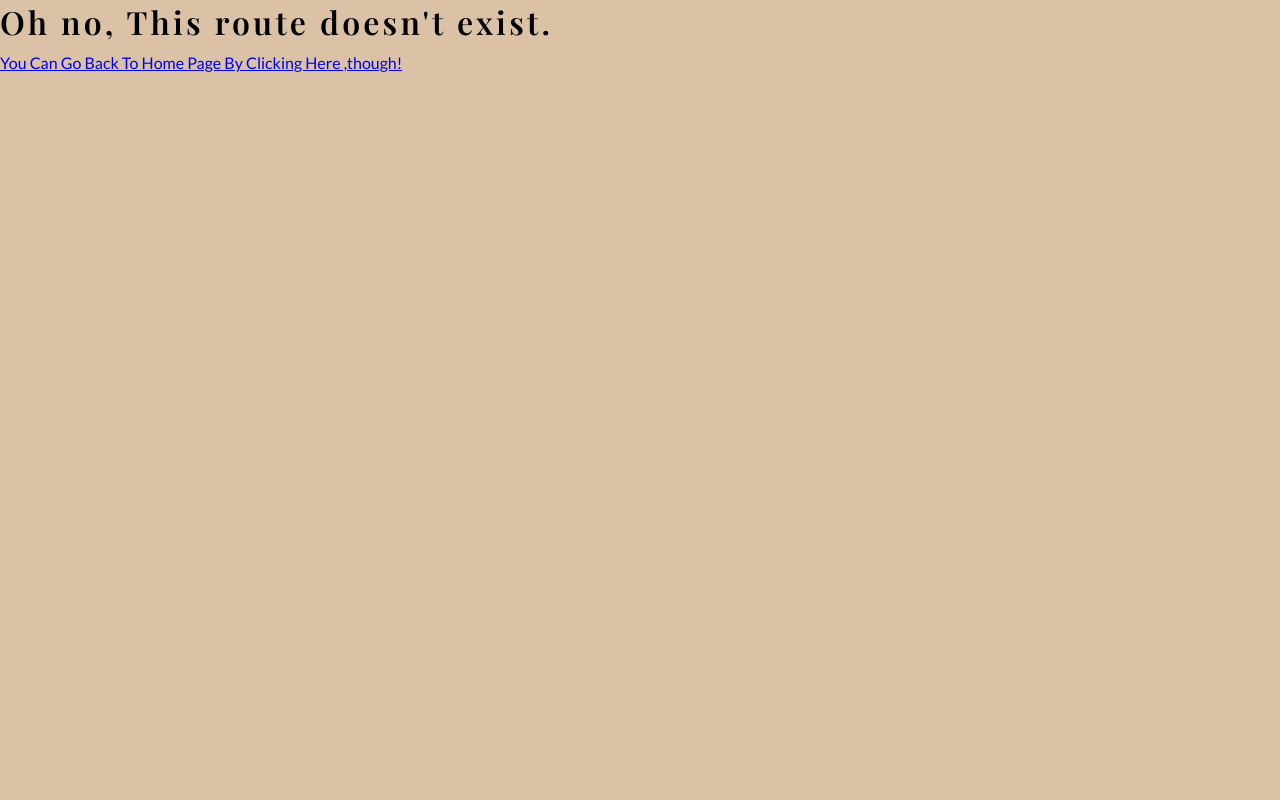
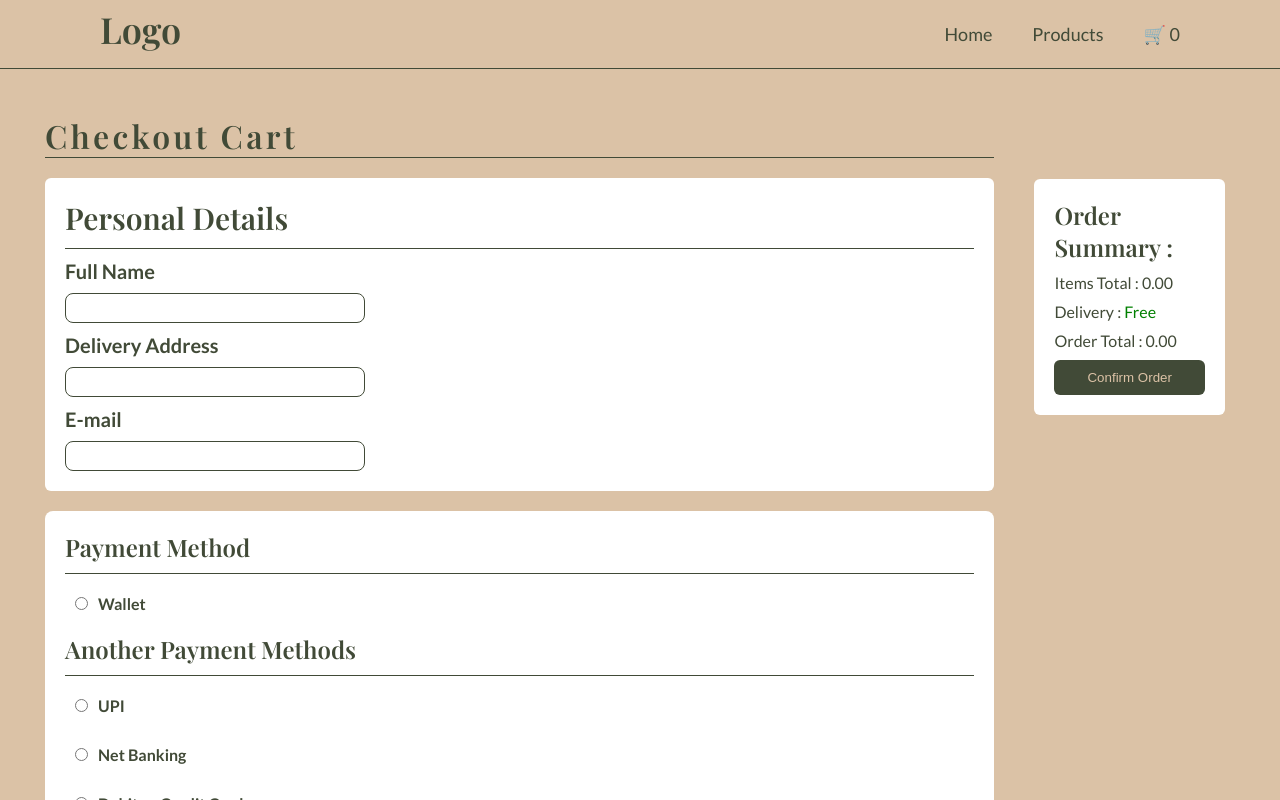
Before and after one commit to vedantpanchariya/E-Commerce, a React (Vite) app: page /checkout in a window 1280 px wide. Shown: the top 800 px of the page. Built offline with nearby package versions, Linux system fonts and the light colour scheme.

Commit message:
E-commerce Website done

```diff
--- a/src/App.css
+++ b/src/App.css
@@ -73,6 +73,7 @@ nav ul{
 }
 
 .active{
+    border-radius: 8px;
     padding: 5px;
     box-shadow: 1px 1px 1px 1px rgba(65, 74, 55,1);
 }
@@ -195,7 +196,7 @@ h1{
 /*Image Side*/
 .left{
     border-radius: 20px;
-    background-image: url(Images/headphones.png);
+    background-image: url(./Images/headphones.png);
     background-repeat: no-repeat;
     background-size: contain;
     background-position: center;
@@ -333,14 +334,9 @@ h1{
 }
 
 .product-image-box img {
-  width: 350px;
+  width: 300px;
   max-height: 500px;
   object-fit: contain;
-  transition: transform 0.3s ease;
-}
-
-.product-image-box img:hover {
-  transform: scale(1.05);
 }
 
 /*  INFORMATION SIDE  */
@@ -400,7 +396,7 @@ h1{
   gap: 20px;
 }
 
-.btn {
+.btn{
   padding: 12px 28px;
   border-radius: 10px;
   font-size: 1.1rem;
@@ -408,7 +404,6 @@ h1{
   border: none;
   transition: 0.25s ease;
 }
-
 /* primary button */
 .primary-btn {
   background-color: var(--primary);
@@ -425,13 +420,19 @@ h1{
 
 /* secondary button */
 .secondary-btn {
+  padding: 0;
   background-color: transparent;
   border: 2px solid var(--primary);
-  color: var(--primary);
 }
-
+.secondary-btn a{
+    padding: 12px 28px;
+    text-decoration: none;
+    color: var(--primary);
+}
 .secondary-btn:hover {
   background-color: var(--primary);
+}
+.secondary-btn a:hover{
   color: white;
 }
 
@@ -442,19 +443,27 @@ h1{
   align-items: center;
   padding: 30px;
   min-height: 90vh;
-  color: var(--primary);
+  color: #DBC2A6;
   font-weight: 600;
-
+  gap: 10px;
 }
 .shopping-cart{
-    border-bottom: 1px solid black;
+    border-bottom: 1px solid #414A37;
     max-width: 1200px;
     width: 100%;
     display: flex;
+    border-radius: 6px;
+    color: var(--primary);
 }
 .cart-details-wrapper>h1{
     border-bottom: 1px solid black;
     margin-bottom: 20px;
+    color: #414A37;
+    font-size: 1.8rem;
+}
+.cart-details-wrapper>h2{
+    color: #414A37;
+    font-size: 1.6rem;
 }
 .cart-info{
     padding: 10px;
@@ -466,6 +475,7 @@ h1{
     width: 200px;
     background-color: white;
     padding: 20px;
+    border-radius: 6px;
 }
 .product-quantity{
     margin-top: 20px;
@@ -487,17 +497,121 @@ h1{
 }
 .product-quantity button:active{
     transform: translateY(1px);
-    background-color: #4b4f45;
+    background-color: #d3b490;
 }
 .product-quantity span{
   font-size: 16px;
 }
-.cart-total{
+.cart-bottom{
     width: 100%;
-    text-align: end;
-    padding-right: 130px;
-    margin-top: 10px;
-    font-size: 1.2rem;
+    color: #414A37;
+    display: flex;
+    justify-content: space-around;
+}
+.cart-bottom button{
+    border: none;
+    padding: 0.6rem 1.2rem;
+    border-radius: 8px;
+    background-color: #414A37;
+}
+.cart-bottom button:hover{
+    background-color: #343f28;
+}
+.cart-bottom button:active{
+    transform: translateY(1px);
+    background-color: #343f28;
+}
+.cart-bottom a{
+    text-decoration: none;
+    color: #DBC2A6;
+    font-size: 18px;
+}
+
+/*Checkout*/
+#checkout{
+    display: flex;
+    align-items: start;
+    gap: 60px;
+    margin: 25px;
+    color: #414A37;
+    max-width: 1200px;
+}
+#checkout h1{
+    margin-bottom: 20px;
+    padding: 0;
+    border-bottom: 1px solid #414A37;
+}
+.information{
+    width: 100%;
+}
+.information form #details>input,textarea{
+    width: 300px;
+    height: 30px;
+    font-size: 15px;
+    border: 1px solid #414A37;
+    border-radius: 8px;
+    text-indent: 10px;
+}
+.information form #details>input,textarea:focus{
+    outline: none;
+}
+.information form #details{
+    display: flex;
+    flex-direction: column;
+    font-size: 20px;
+    gap: 10px;
+    background-color: white;
+    padding: 20px;
+    border-radius: 6px;
+    margin-bottom: 20px;
+}
+.information form{
+    display: flex;
+    flex-direction: column;
+    border-radius: 6px;
+    margin: 20px;
+    width: 100%;
+    font-weight: 600;
+}
+.information form #radio{
+    display: flex;
+    flex-direction: column;
+    gap: 10px;
+    background-color: white;
+    border-radius: 8px;
+    padding: 20px;
+}
+.information form h2{
+    border-bottom: 1px solid #414A37;
+    padding-bottom: 10px;
+}
+.options{
+    display: flex;
+    gap: 10px;
+    padding: 10px;
+}
+.finalize{
+    display: flex;
+    flex-direction: column;
+    justify-content: center;
+    background-color: white;
+    border-radius: 6px;
+    padding: 20px;
+    gap: 10px;
+    margin-top: 85px;
+}
+.finalize button{
+    padding: 10px 20px;
+    background-color: #414A37;
+    border: none;
+    border-radius: 6px;
+    color: #DBC2A6;
+}
+.finalize button:hover{
+    background-color: #343f28;
+}
+.finalize button:active{
+    transform: translateY(1px);
 }
 
 
@@ -558,7 +672,7 @@ footer li a:hover{
     max-width: fit-content;
 }
 
-form{
+.newsletter form{
     display: flex;
     flex-direction: column;
     gap: 5px;
@@ -726,9 +840,6 @@ footer .bottom{
       text-align: center;
       padding: 0;
     }
-    .cart-total{
-        padding-right: 0;
-    }
 }
 
 
@@ -868,10 +979,33 @@ footer .bottom{
         font-size: 21px !important;
     }
     .card-total{
-        align-items: end    ;
+        align-items: end;
+    }
+    .cart-image img{
+        height: 150px;
+        width: 150px;
     }
     .cart-details-wrapper h2{
         text-align: center;
+    }
+    #checkout{
+        gap: 0;
+        flex-direction: column;
+        align-items: center;
+        margin: 0;
+        font-size: 15px;
+    }
+    .information{
+        display: flex;
+    }
+    .information h1{
+        font-size: 1.7rem;
+    }
+    .information form #details{
+        font-size: 1rem;
+    }
+    .finalize{
+        margin: 20px;
     }
 }
 
--- a/src/components/Cart.jsx
+++ b/src/Pages/Cart.jsx
@@ -1,5 +1,5 @@
 import { useContext } from "react"
-import { cartContext } from "./CartProvider"
+import { cartContext } from "../context/CartProvider"
 import { Link } from "react-router";
 
 export default function Cart(){
@@ -41,7 +41,12 @@ export default function Cart(){
                     </div>
                 ))
                 }
-                <div className="cart-total">{cart.length > 0 && <p >Total : {total}$</p> }</div>
+                {cart.length > 0 && <div className="cart-bottom">
+                    <button>
+                        <Link to={"/checkout"}> Proceed to Buy </Link>
+                    </button>
+                    <p >Total : {total}$</p>
+                </div>}
             </div>
         </>
     )
--- /dev/null
+++ b/src/Pages/Checkout.jsx
@@ -0,0 +1,85 @@
+import { useContext } from "react"
+import toast from "react-hot-toast"
+import { cartContext } from "../context/CartProvider"
+
+
+export default function Checkout(){
+
+    const order_success = () => toast.success("Order Confirmed")
+    const order_fail = () => toast.error("Add items first")
+    const{cart,setCart} = useContext(cartContext)
+    const calculate = cart.reduce(
+        (sum,item) => sum + item.price * item.quantity,
+        0
+    )
+    const total = calculate.toFixed(2);
+    return(
+        <main id="checkout" >
+            <div className="information">
+            <form id="checkOutForm" onSubmit={(e)=>{
+                e.preventDefault();
+                if(cart.length === 0){
+                    return order_fail();
+                }
+                order_success();
+                setCart([]);
+
+            }}>
+                <h1>Checkout Cart</h1>
+               <div id="details">
+                <h2>Personal Details</h2>
+                    <label htmlFor="name">Full Name</label>
+                    <input type="text" name="name" id="name"  required/>
+
+                    <label htmlFor="address">Delivery Address</label>
+                    <input type="text" name="address" id="address" required/>
+
+                    <label htmlFor="email">E-mail</label>
+                    <input type="email" name="email" id="email" required />
+               </div>
+
+                <div id="radio">
+                    <h2>Payment Method</h2>
+
+                    <div className="options">
+                        <input type="radio" name="payment-options" id="otpion-2" value={"Wallet"} required/>
+                        <label htmlFor="option-2"> Wallet </label>
+                    </div>
+
+                    <h2>Another Payment Methods </h2>
+
+                    <div className="options">
+                        <input type="radio" name="payment-options" id="otpion-1" value={"Upi"}/>
+                        <label htmlFor="option-1">UPI</label>
+                    </div>
+                    <div className="options">
+                        <input type="radio" name="payment-options" id="otpion-2" value={"Net Banking"}/>
+                        <label htmlFor="option-3"> Net Banking </label>
+                    </div>
+                    <div className="options">
+                        <input type="radio" name="payment-options" id="otpion-3" value={"Debit or Credit Card"}/>
+                        <label htmlFor="option-3"> Debit or Credit Card </label>
+                    </div>
+                    <div className="options">
+                        <input type="radio" name="payment-options" id="otpion-4" value={"Cash on Delivery"}/>
+                        <label htmlFor="option-4">
+                            <h4>Cash on Delivery/Pay on Delivery</h4>
+                            <h5>Cash, Card and UPI. </h5>
+                            </label>
+                    </div>
+                </div>
+
+            </form>
+            </div>
+            <div className="finalize">
+
+                <h2>Order Summary :</h2>
+                <p>Items Total : {total}</p>
+                <p>Delivery : <span style={{color:"green"}}>Free</span></p>
+                <p>Order Total : {total}</p>
+                <button type="submit" form="checkOutForm">Confirm Order</button>
+
+            </div>
+        </main>
+    )
+}
--- a/src/components/Home.jsx
+++ b/src/Pages/Home.jsx
@@ -1,4 +1,4 @@
-import Hero from "./Hero";
+import Hero from "../components/Hero"
 
 export default function Home(){
     return(
--- a/src/components/ProductDetails.jsx
+++ b/src/Pages/ProductDetails.jsx
@@ -1,8 +1,9 @@
 import { useParams } from "react-router"
 import { useState, useEffect } from "react";
 import { useContext } from "react";
-import { cartContext } from "./CartProvider";
+import { cartContext } from "../context/CartProvider";
 import toast from "react-hot-toast";
+import { Link } from "react-router";
 
 export default function ProductDetails(){
 
@@ -80,7 +81,7 @@ export default function ProductDetails(){
                   <div className="product-buttons">
                     <button className="btn primary-btn" onClick={()=>{addToCart(product);notify();}}>Add to Cart</button>
 
-                    <button className="btn secondary-btn">Buy Now</button>
+                    <button className="btn secondary-btn"><Link to={"/checkout"} onClick={() => addToCart(product)}>Buy Now</Link></button>
                 </div>
             </div>
 
--- a/src/components/App.jsx
+++ b/src/components/App.jsx
@@ -2,7 +2,7 @@ import Header from "./Header"
 import "../App.css"
 import { Outlet } from "react-router"
 import Footer from "./Footer"
-import CartProvider from "./CartProvider"
+import CartProvider from "../context/CartProvider"
 import { Toaster } from "react-hot-toast"
 
 
--- a/src/components/Header.jsx
+++ b/src/components/Header.jsx
@@ -1,7 +1,7 @@
 import {  useEffect, useRef, useState } from "react";
 import { NavLink } from "react-router";
 import { useContext } from "react";
-import { cartContext } from "./CartProvider";
+import { cartContext } from "../context/CartProvider";
 
 export default function Header(){
 
@@ -60,7 +60,6 @@ export default function Header(){
                             <span> {cart.reduce((sum,item) => sum + item.quantity ,0)}</span>
                             </NavLink>
                         </li>
-                        <li><NavLink className={(e) => {return e.isActive ? "active":""}} to="/Login"    onClick={handleShow} >Get Started</NavLink></li>
                     </ul>
                 </div>
 
--- a/src/components/main.jsx
+++ b/src/components/main.jsx
@@ -2,7 +2,7 @@ import { createRoot } from "react-dom/client";
 import React, { StrictMode } from "react";
 import {createBrowserRouter , RouterProvider} from "react-router"
 import "../index.css"
-import routes from "./routes"
+import routes from "../routes/routes"
 
 
 const router = createBrowserRouter(routes)
--- a/src/components/CartProvider.jsx
+++ b/src/context/CartProvider.jsx
@@ -46,7 +46,7 @@ export default function CartProvider({children}){
 }
 
     return(
-        <cartContext.Provider value={{cart,addToCart , increaseQuantity , decreaseQuantity}}>
+        <cartContext.Provider value={{cart,addToCart , increaseQuantity , decreaseQuantity,setCart}}>
             {children}
         </cartContext.Provider>
     )
```
Also changed, not shown: src/routes/routes.jsx (renamed from src/components/routes.jsx, +11 -6 lines), src/Pages/ErrorPage.jsx (renamed from src/components/ErrorPage.jsx), src/Pages/Products.jsx (renamed from src/components/Products.jsx).
